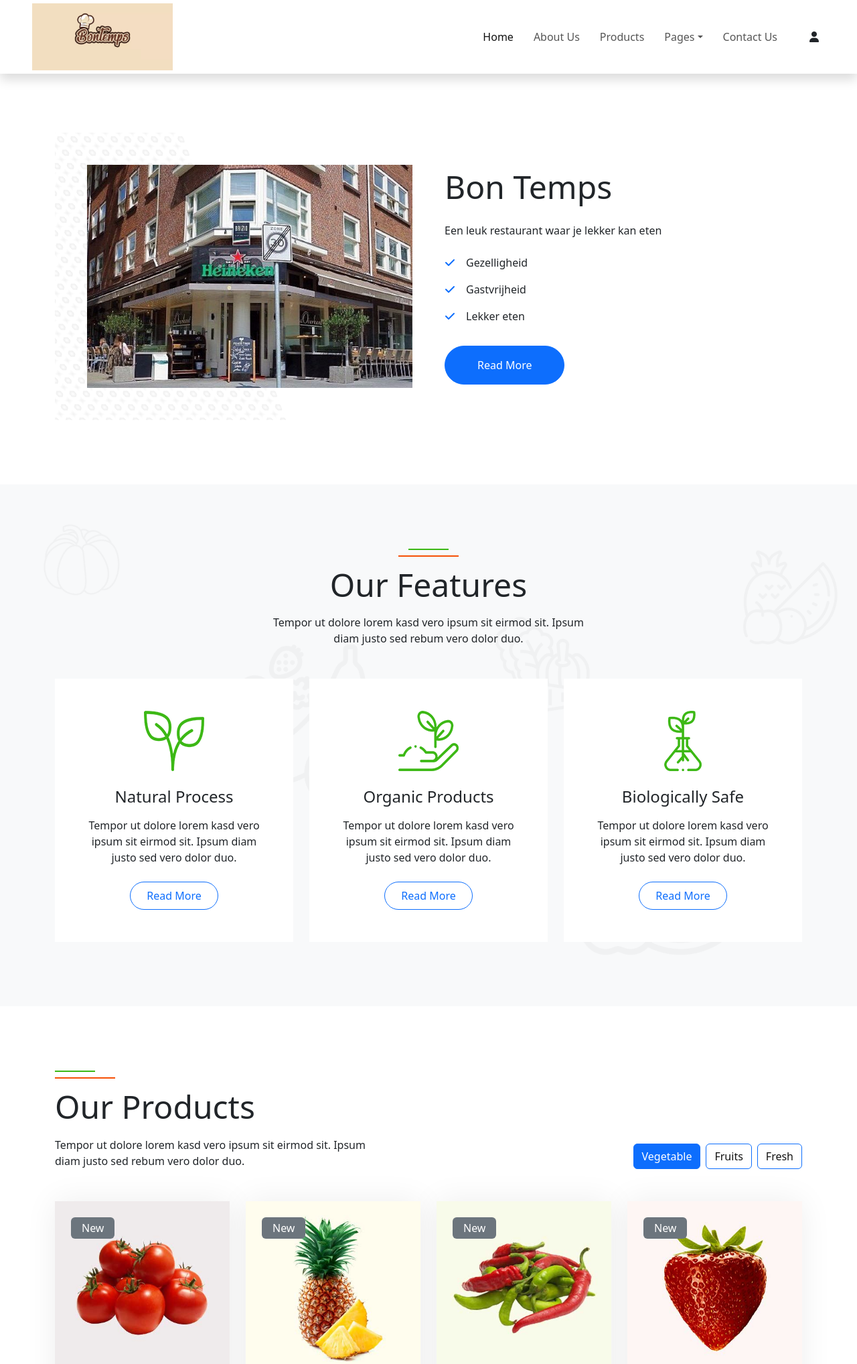
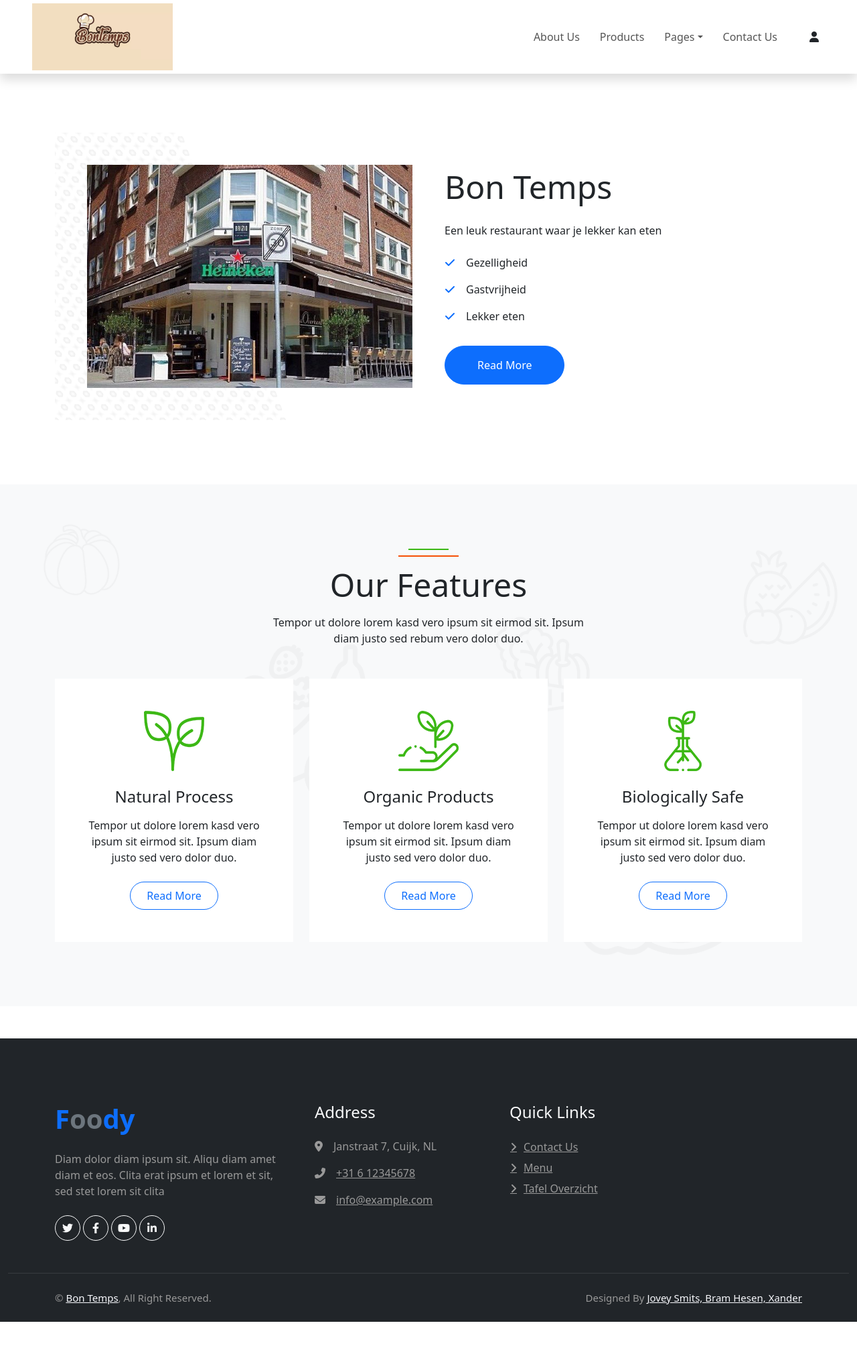
Before and after one commit to TheGamingBram/Project7-Bontemps, a PHP site: page / in a window 1280 px wide. Shown: the top 2036 px of the page at 67% size. After the commit the page ends 1973 px from the top, so only its background shows below. Run offline with PHP 8.4, Linux system fonts and the light colour scheme.

Commit message:
index pagina v2

```diff
--- a/Assets/Header.php
+++ b/Assets/Header.php
@@ -5,7 +5,7 @@
     <meta charset="UTF-8">
     <title>Bon Temps</title>
 
-    <link rel="icon" type="image/png" href="/img/bontempslogo.png">
+    <link rel="icon" type="image/png" href="./Assets/img/bontempslogo.png">
 
     <link rel="stylesheet" href="https://site-assets.fontawesome.com/releases/v6.2.0/css/all.css">
 
--- a/Assets/css/style.css
+++ b/Assets/css/style.css
@@ -4,6 +4,10 @@
     --secondary: #F65005;
     --light: #F7F8FC;
     --dark: #111111;
+}
+
+a{
+    color: #999999;
 }
 
 .back-to-top {
--- a/Assets/js/main.js
+++ b/Assets/js/main.js
@@ -35,17 +35,17 @@
 
 
     // Back to top button
-    $(window).scroll(function () {
-        if ($(this).scrollTop() > 300) {
-            $('.back-to-top').fadeIn('slow');
-        } else {
-            $('.back-to-top').fadeOut('slow');
-        }
-    });
-    $('.back-to-top').click(function () {
-        $('html, body').animate({scrollTop: 0}, 1500, 'easeInOutExpo');
-        return false;
-    });
+    // $(window).scroll(function () {
+    //     if ($(this).scrollTop() > 300) {
+    //         $('.back-to-top').fadeIn('slow');
+    //     } else {
+    //         $('.back-to-top').fadeOut('slow');
+    //     }
+    // });
+    // $('.back-to-top').click(function () {
+    //     $('html, body').animate({scrollTop: 0}, 1500, 'easeInOutExpo');
+    //     return false;
+    // });
 
 
     // Testimonials carousel
--- a/index.php
+++ b/index.php
@@ -44,7 +44,7 @@
         </div> -->
 
         <nav class="navbar navbar-expand-lg navbar-light py-lg-0 px-lg-5 wow fadeIn" data-wow-delay="0.1s">
-            <a href="index.html" class="navbar-brand ms-4 ms-lg-0">
+            <a href="./" class="navbar-brand ms-4 ms-lg-0">
             <div class="header-img"></div>
             </a>
             <button type="button" class="navbar-toggler me-4" data-bs-toggle="collapse" data-bs-target="#navbarCollapse">
@@ -52,7 +52,6 @@
             </button>
             <div class="collapse navbar-collapse" id="navbarCollapse">
                 <div class="navbar-nav ms-auto p-4 p-lg-0">
-                    <a href="index.html" class="nav-item nav-link active">Home</a>
                     <a href="about.html" class="nav-item nav-link">About Us</a>
                     <a href="product.html" class="nav-item nav-link">Products</a>
                     <div class="nav-item dropdown">
@@ -64,7 +63,7 @@
                             <a href="404.html" class="dropdown-item">404 Page</a>
                         </div>
                     </div>
-                    <a href="contact.html" class="nav-item nav-link">Contact Us</a>
+                    <a href="contact.php" class="nav-item nav-link">Contact Us</a>
                 </div>
                 <div class="d-none d-lg-flex ms-2">
                     <a class="btn-sm-square bg-white rounded-circle ms-3" href="">
@@ -187,7 +186,7 @@
 
 
     <!-- Product Start -->
-    <div class="container-xxl py-5">
+    <!-- <div class="container-xxl py-5">
         <div class="container">
             <div class="row g-0 gx-5 align-items-end">
                 <div class="col-lg-6">
@@ -738,29 +737,11 @@
                 </div>
             </div>
         </div>
-    </div>
+    </div> -->
     <!-- Product End -->
 
-
-    <!-- Firm Visit Start -->
-    <div class="container-fluid bg-primary bg-icon mt-5 py-6">
-        <div class="container">
-            <div class="row g-5 align-items-center">
-                <div class="col-md-7 wow fadeIn" data-wow-delay="0.1s">
-                    <h1 class="display-5 text-white mb-3">Visit Our Firm</h1>
-                    <p class="text-white mb-0">Tempor erat elitr rebum at clita. Diam dolor diam ipsum sit. Aliqu diam amet diam et eos. Clita erat ipsum et lorem et sit, sed stet lorem sit clita duo justo magna dolore erat amet. Diam dolor diam ipsum sit. Aliqu diam amet diam et eos.</p>
-                </div>
-                <div class="col-md-5 text-md-end wow fadeIn" data-wow-delay="0.5s">
-                    <a class="btn btn-lg btn-secondary rounded-pill py-3 px-5" href="">Visit Now</a>
-                </div>
-            </div>
-        </div>
-    </div>
-    <!-- Firm Visit End -->
-
-
     <!-- Testimonial Start -->
-    <div class="container-fluid bg-light bg-icon py-6 mb-5">
+    <!-- <div class="container-fluid bg-light bg-icon py-6 mb-5">
         <div class="container">
             <div class="section-header text-center mx-auto mb-5 wow fadeInUp" data-wow-delay="0.1s" style="max-width: 500px;">
                 <h1 class="display-5 mb-3">Customer Review</h1>
@@ -813,12 +794,12 @@
                 </div>
             </div>
         </div>
-    </div>
+    </div> -->
     <!-- Testimonial End -->
 
 
     <!-- Blog Start -->
-    <div class="container-xxl py-5">
+    <!-- <div class="container-xxl py-5">
         <div class="container">
             <div class="section-header text-center mx-auto mb-5 wow fadeInUp" data-wow-delay="0.1s" style="max-width: 500px;">
                 <h1 class="display-5 mb-3">Latest Blog</h1>
@@ -857,7 +838,7 @@
                 </div>
             </div>
         </div>
-    </div>
+    </div> -->
     <!-- Blog End -->
 
 
@@ -865,37 +846,27 @@
     <div class="container-fluid bg-dark footer mt-5 pt-5 wow fadeIn" data-wow-delay="0.1s">
         <div class="container py-5">
             <div class="row g-5">
-                <div class="col-lg-3 col-md-6">
+                <div class="col-lg-4 col-md-6">
                     <h1 class="fw-bold text-primary mb-4">F<span class="text-secondary">oo</span>dy</h1>
                     <p>Diam dolor diam ipsum sit. Aliqu diam amet diam et eos. Clita erat ipsum et lorem et sit, sed stet lorem sit clita</p>
                     <div class="d-flex pt-2">
                         <a class="btn btn-square btn-outline-light rounded-circle me-1" href=""><i class="fab fa-twitter"></i></a>
                         <a class="btn btn-square btn-outline-light rounded-circle me-1" href=""><i class="fab fa-facebook-f"></i></a>
-                        <a class="btn btn-square btn-outline-light rounded-circle me-1" href=""><i class="fab fa-youtube"></i></a>
+                        <a class="btn btn-square btn-outline-light rounded-circle me-1" href="https://www.youtube.com/watch?v=dQw4w9WgXcQ"><i class="fab fa-youtube"></i></a>
                         <a class="btn btn-square btn-outline-light rounded-circle me-0" href=""><i class="fab fa-linkedin-in"></i></a>
                     </div>
                 </div>
                 <div class="col-lg-3 col-md-6">
                     <h4 class="text-light mb-4">Address</h4>
-                    <p><i class="fa fa-map-marker-alt me-3"></i>123 Street, New York, USA</p>
-                    <p><i class="fa fa-phone-alt me-3"></i>+012 345 67890</p>
-                    <p><i class="fa fa-envelope me-3"></i>info@example.com</p>
+                    <p><i class="fa fa-map-marker-alt me-3"></i>Janstraat 7, Cuijk, NL</p>
+                    <p><i class="fa fa-phone-alt me-3"></i><a href=tel:+31612345678>+31 6 12345678</a></p>
+                    <p><i class="fa fa-envelope me-3"></i><a href=mail:info@bontemps.nl>info@example.com</a></p>
                 </div>
                 <div class="col-lg-3 col-md-6">
                     <h4 class="text-light mb-4">Quick Links</h4>
-                    <a class="btn btn-link" href="">About Us</a>
                     <a class="btn btn-link" href="">Contact Us</a>
-                    <a class="btn btn-link" href="">Our Services</a>
-                    <a class="btn btn-link" href="">Terms & Condition</a>
-                    <a class="btn btn-link" href="">Support</a>
-                </div>
-                <div class="col-lg-3 col-md-6">
-                    <h4 class="text-light mb-4">Newsletter</h4>
-                    <p>Dolor amet sit justo amet elitr clita ipsum elitr est.</p>
-                    <div class="position-relative mx-auto" style="max-width: 400px;">
-                        <input class="form-control bg-transparent w-100 py-3 ps-4 pe-5" type="text" placeholder="Your email">
-                        <button type="button" class="btn btn-primary py-2 position-absolute top-0 end-0 mt-2 me-2">SignUp</button>
-                    </div>
+                    <a class="btn btn-link" href="">Menu</a>
+                    <a class="btn btn-link" href="">Tafel overzicht</a>
                 </div>
             </div>
         </div>
@@ -903,22 +874,16 @@
             <div class="container">
                 <div class="row">
                     <div class="col-md-6 text-center text-md-start mb-3 mb-md-0">
-                        &copy; <a href="#">Your Site Name</a>, All Right Reserved.
+                        &copy; <a href="./">Bon Temps</a>, All Right Reserved.
                     </div>
                     <div class="col-md-6 text-center text-md-end">
-                        <!--/*** This template is free as long as you keep the footer author’s credit link/attribution link/backlink. If you'd like to use the template without the footer author’s credit link/attribution link/backlink, you can purchase the Credit Removal License from "https://htmlcodex.com/credit-removal". Thank you for your support. ***/-->
-                        Designed By <a href="https://htmlcodex.com">HTML Codex</a>
-                        <br>Distributed By: <a href="https://themewagon.com" target="_blank">ThemeWagon</a>
+                        Designed By <a href="./">Jovey Smits, Bram Hesen, Xander</a>
                     </div>
                 </div>
             </div>
         </div>
     </div>
     <!-- Footer End -->
-
-
-    <!-- Back to Top -->
-    <a href="#" class="btn btn-lg btn-primary btn-lg-square rounded-circle back-to-top"><i class="bi bi-arrow-up"></i></a>
 
 
     <!-- JavaScript Libraries -->
```
Also changed, not shown: contact.php (added, +68 -0 lines), header.php (added, +68 -0 lines).
